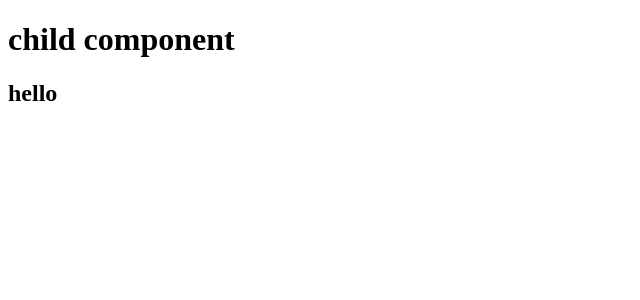
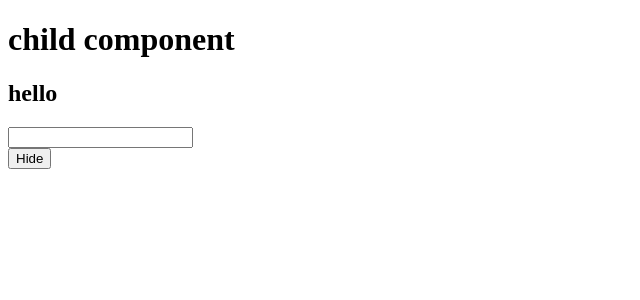
Before and after one commit to suprava16/REACT_SESSION_4, a React (Create React App) app: page / in a window 1280 px wide. Shown: the top 300 px of the page, without its empty margins (0-640 px from the left). Built offline with nearby package versions, Linux system fonts and the light colour scheme.

Commit message:
current date added

```diff
--- a/src/Components/Array/TodoObject.js
+++ b/src/Components/Array/TodoObject.js
@@ -2,12 +2,15 @@ import React from "react"
 export default class TodoObject extends React.Component{
   constructor(){
     super();
+    var today = new Date(),
+    date = today.getFullYear() + '-' + (today.getMonth() + 1) + '-' + today.getDate();
       this.state={
         task_arr:[],
+
         arr:[
           {
             input_text:"",
-            input_date:"",
+            input_date:date,
             input_time:""
           }
         ],
--- a/src/Components/LifeCycle/Child.js
+++ b/src/Components/LifeCycle/Child.js
@@ -1,8 +1,25 @@
 import React from "react"
 export default class Child extends React.Component{
+  constructor(){
+    super()
+    this.state={
+      input_text:""
+    }
+  }
 
   componentDidMount(){
     console.log("hello from Component did mount method");
+  }
+  handleChange=(event)=>{
+    this.setState({
+      input_text:event.target.value
+    })
+  }
+  componentDidUpdate(){
+    console.log("hello from component did update function");
+  }
+  componentWillUnmount(){
+    console.log("hello from component will unmount function");
   }
   render(){
     console.log("hello from render function");
@@ -10,6 +27,7 @@ export default class Child extends React.Component{
       <div>
        <h1>child component</h1>
        <h2>hello</h2>
+       <input onChange={this.handleChange}/>
       </div>
     )
   }
--- a/src/Components/LifeCycle/Main.js
+++ b/src/Components/LifeCycle/Main.js
@@ -1,11 +1,26 @@
 import React from "react"
 import Child from "./Child"
-export default class Main extends React.Component{
-
-  render(){
-    return(
+export default class Main extends React.Component {
+  constructor() {
+    super();
+    this.state = {
+      show: true
+    }
+  }
+  render() {
+    return (
       <div>
-        <Child/>
+        {this.state.show === true &&
+          <Child />
+        }
+        <button
+          onClick={()=>{
+            this.setState({
+              show: !this.state.show
+            })
+          }}
+        >
+          Hide</button>
       </div>
     )
   }
```
Also changed, not shown: src/Components/Api/fetch_api.js (added, +11 -0 lines).
